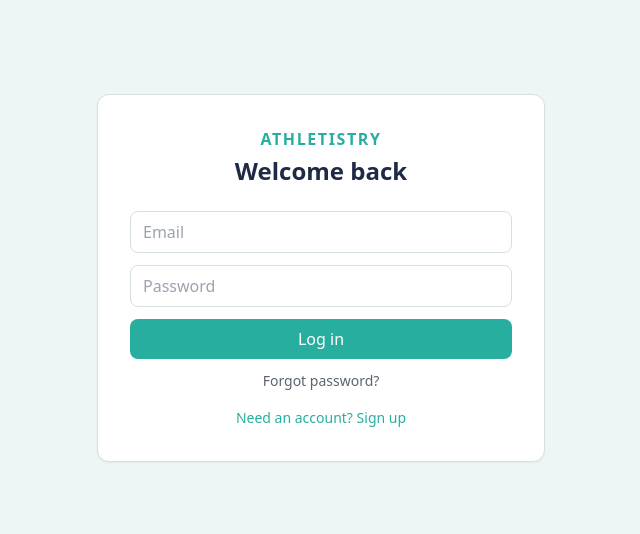
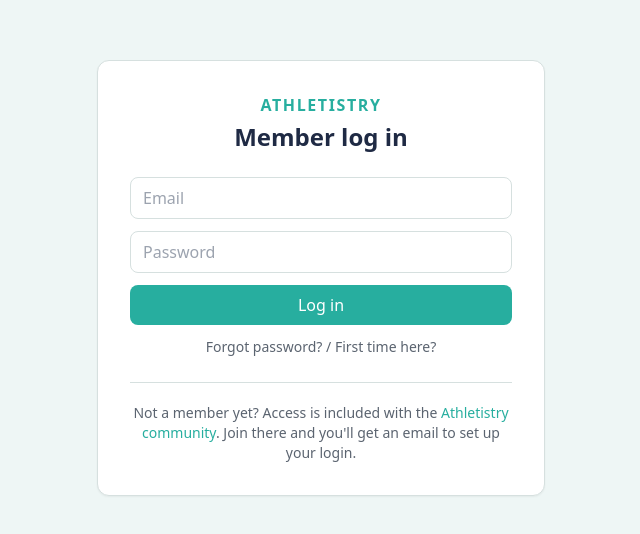
Before and after one commit to shane624/athletistry-app, a Next.js app: page /login in a window 1280 px wide. Shown: the part 122-656 px from the top of the page, without its empty margins (319-959 px from the left). Built offline with nearby package versions, Linux system fonts and the light colour scheme; no server answers.

Commit message:
Members-only signup, auth flow, Cloudinary, learning gate

```diff
--- /dev/null
+++ b/app/api/provision/route.ts
@@ -0,0 +1,51 @@
+import { NextResponse } from "next/server";
+import { createAdminClient } from "@/lib/supabase-admin";
+
+// Creates (invites) a member account. Called ONLY by your Zapier Zap when
+// someone joins Skool. Protected by a shared secret header so the public
+// cannot hit it.
+//
+// Zapier sends a POST with:
+//   header:  x-provision-secret: <PROVISION_SECRET>
+//   body:    { "email": "...", "name": "..." }
+export async function POST(request: Request) {
+  // 1) auth: shared secret
+  const secret = request.headers.get("x-provision-secret");
+  if (!secret || secret !== process.env.PROVISION_SECRET) {
+    return NextResponse.json({ ok: false, error: "Unauthorized" }, { status: 401 });
+  }
+
+  // 2) parse
+  let email: string | undefined;
+  let name: string | undefined;
+  try {
+    const body = await request.json();
+    email = (body.email || "").trim().toLowerCase();
+    name = (body.name || "").trim();
+  } catch {
+    return NextResponse.json({ ok: false, error: "Bad JSON" }, { status: 400 });
+  }
+  if (!email || !email.includes("@")) {
+    return NextResponse.json({ ok: false, error: "Valid email required" }, { status: 400 });
+  }
+
+  const admin = createAdminClient();
+  const redirectTo = `${new URL(request.url).origin}/auth/callback?next=/reset-password`;
+
+  // 3) invite by email — Supabase emails them a link to set their password.
+  //    If they already exist, treat as success (idempotent for re-joins).
+  const { error } = await admin.auth.admin.inviteUserByEmail(email, {
+    data: { display_name: name || email.split("@")[0] },
+    redirectTo,
+  });
+
+  if (error) {
+    const msg = (error.message || "").toLowerCase();
+    if (msg.includes("already") || msg.includes("registered") || msg.includes("exists")) {
+      return NextResponse.json({ ok: true, note: "Member already had an account" });
+    }
+    return NextResponse.json({ ok: false, error: error.message }, { status: 500 });
+  }
+
+  return NextResponse.json({ ok: true });
+}
--- a/app/login/page.tsx
+++ b/app/login/page.tsx
@@ -4,13 +4,15 @@
 import { useRouter } from "next/navigation";
 import { createClient } from "@/lib/supabase-browser";
 
+// NOTE: open self-signup is intentionally disabled. Accounts are created only
+// when someone joins the Skool community (via the provisioning flow). Members
+// receive an email link to set their password, then log in here.
 export default function LoginPage() {
   const supabase = createClient();
   const router = useRouter();
-  const [mode, setMode] = useState<"login" | "signup" | "forgot">("login");
+  const [mode, setMode] = useState<"login" | "forgot">("login");
   const [email, setEmail] = useState("");
   const [password, setPassword] = useState("");
-  const [name, setName] = useState("");
   const [msg, setMsg] = useState<string | null>(null);
   const [busy, setBusy] = useState(false);
 
@@ -19,28 +21,14 @@
     setBusy(true);
     setMsg(null);
     try {
-      if (mode === "signup") {
-        const { error } = await supabase.auth.signUp({
-          email,
-          password,
-          options: {
-            data: { display_name: name },
-            emailRedirectTo: `${window.location.origin}/auth/callback`,
-          },
-        });
-        if (error) throw error;
-        setMsg("Account created! If email confirmation is on, check your inbox to confirm — then log in.");
-        return;
-      }
       if (mode === "forgot") {
         const { error } = await supabase.auth.resetPasswordForEmail(email, {
           redirectTo: `${window.location.origin}/auth/callback?next=/reset-password`,
         });
         if (error) throw error;
-        setMsg("If an account exists for that email, a password reset link is on its way. Check your inbox.");
+        setMsg("If an account exists for that email, a reset link is on its way. Check your inbox.");
         return;
       }
-      // login
       const { error } = await supabase.auth.signInWithPassword({ email, password });
       if (error) throw error;
       router.push("/dashboard");
@@ -57,43 +45,47 @@
       <div className="card w-full max-w-md p-8">
         <p className="text-teal font-semibold tracking-widest text-center">ATHLETISTRY</p>
         <h1 className="text-2xl font-bold text-navy text-center mt-1">
-          {mode === "login" ? "Welcome back" : mode === "signup" ? "Create your account" : "Reset your password"}
+          {mode === "login" ? "Member log in" : "Reset your password"}
         </h1>
         {mode === "forgot" && (
           <p className="text-sm text-grey text-center mt-1">Enter your email and we'll send you a reset link.</p>
         )}
 
         <form onSubmit={submit} className="mt-6 space-y-3">
-          {mode === "signup" && (
-            <input className="input" placeholder="Display name" value={name}
-              onChange={(e) => setName(e.target.value)} />
-          )}
           <input className="input" type="email" placeholder="Email" required value={email}
             onChange={(e) => setEmail(e.target.value)} />
-          {mode !== "forgot" && (
+          {mode === "login" && (
             <input className="input" type="password" placeholder="Password" required minLength={6}
               value={password} onChange={(e) => setPassword(e.target.value)} />
           )}
           <button className="btn-primary w-full" disabled={busy}>
-            {busy ? "…" : mode === "login" ? "Log in" : mode === "signup" ? "Sign up" : "Send reset link"}
+            {busy ? "…" : mode === "login" ? "Log in" : "Send reset link"}
           </button>
         </form>
 
         {mode === "login" && (
           <button className="text-sm text-grey mt-3 w-full text-center hover:text-teal"
             onClick={() => { setMsg(null); setMode("forgot"); }}>
-            Forgot password?
+            Forgot password? / First time here?
+          </button>
+        )}
+        {mode === "forgot" && (
+          <button className="text-sm text-teal mt-3 w-full text-center"
+            onClick={() => { setMsg(null); setMode("login"); }}>
+            Back to log in
           </button>
         )}
 
         {msg && <p className="text-sm text-grey mt-3 text-center">{msg}</p>}
 
-        <button
-          className="text-sm text-teal mt-4 w-full text-center"
-          onClick={() => { setMsg(null); setMode(mode === "login" ? "signup" : "login"); }}
-        >
-          {mode === "login" ? "Need an account? Sign up" : mode === "signup" ? "Have an account? Log in" : "Back to log in"}
-        </button>
+        <div className="mt-6 pt-5 border-t border-line text-center">
+          <p className="text-sm text-grey">
+            Not a member yet? Access is included with the{" "}
+            <a href="https://www.skool.com/athletistryproject" className="text-teal" target="_blank" rel="noopener">
+              Athletistry community
+            </a>. Join there and you'll get an email to set up your login.
+          </p>
+        </div>
       </div>
     </main>
   );
--- a/app/page.tsx
+++ b/app/page.tsx
@@ -23,7 +23,7 @@
         </p>
 
         <div className="mt-8 flex gap-3 justify-center flex-wrap">
-          <Link href="/login" className="btn-primary">Log in / Sign up</Link>
+          <Link href="/login" className="btn-primary">Member log in</Link>
           <Link href="/dashboard" className="btn-ghost">Go to today&apos;s workout</Link>
         </div>
 
--- /dev/null
+++ b/lib/supabase-admin.ts
@@ -0,0 +1,11 @@
+import { createClient } from "@supabase/supabase-js";
+
+// Admin client with the SERVICE ROLE key. NEVER import this into a client
+// component or expose the key to the browser. Server-only (API routes).
+export function createAdminClient() {
+  const url = process.env.NEXT_PUBLIC_SUPABASE_URL!;
+  const serviceKey = process.env.SUPABASE_SERVICE_ROLE_KEY!;
+  return createClient(url, serviceKey, {
+    auth: { autoRefreshToken: false, persistSession: false },
+  });
+}
```
Also changed, not shown: 1 other file (tests, documents, lock files or other folders).
